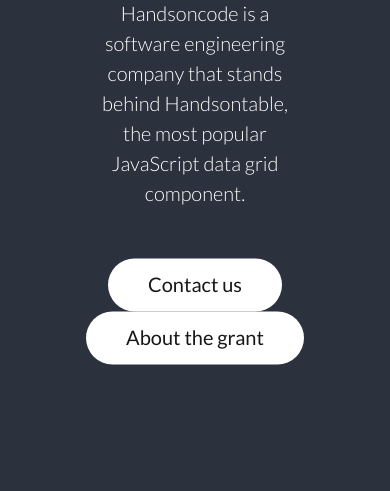
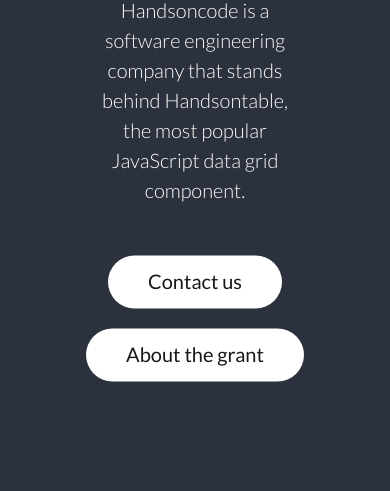
Before and after one commit to Handsoncode/handsoncode.net, a website: page index.html in a window 390 px wide. Shown: the part 262-753 px from the top of the page. Drawn offline with Linux system fonts and the light colour scheme.

Commit message:
Fixed the layout - top banner - on mobile devices.

```diff
--- a/css/main.css
+++ b/css/main.css
@@ -265,7 +265,6 @@
 .header {
   width: 100%;
   height: 100vh;
-  min-height: 600px;
   position: relative;
   overflow: hidden;
   background-color: rgba(20, 27, 41, 0.9);
@@ -301,6 +300,9 @@
   letter-spacing: -1px;
   line-height: 1.2;
   font-weight: 600;
+}
+.header .button {
+  margin-bottom: 20px;
 }
 .header video {
   width: auto;
@@ -407,12 +409,15 @@
 /* CSS MEDIA QUERIES
 ----------------------------------*/
 /* Small screens */
-@media (max-width: 460px) {
+@media (max-width: 480px) {
   h2 {
     font-size: 36px;
   }
   h3 {
     font-size: 20px;
+  }
+  .header {
+    min-height: 880px;
   }
   .header a img {
     float: none;
```
Also changed, not shown: css/media.css (deleted).
